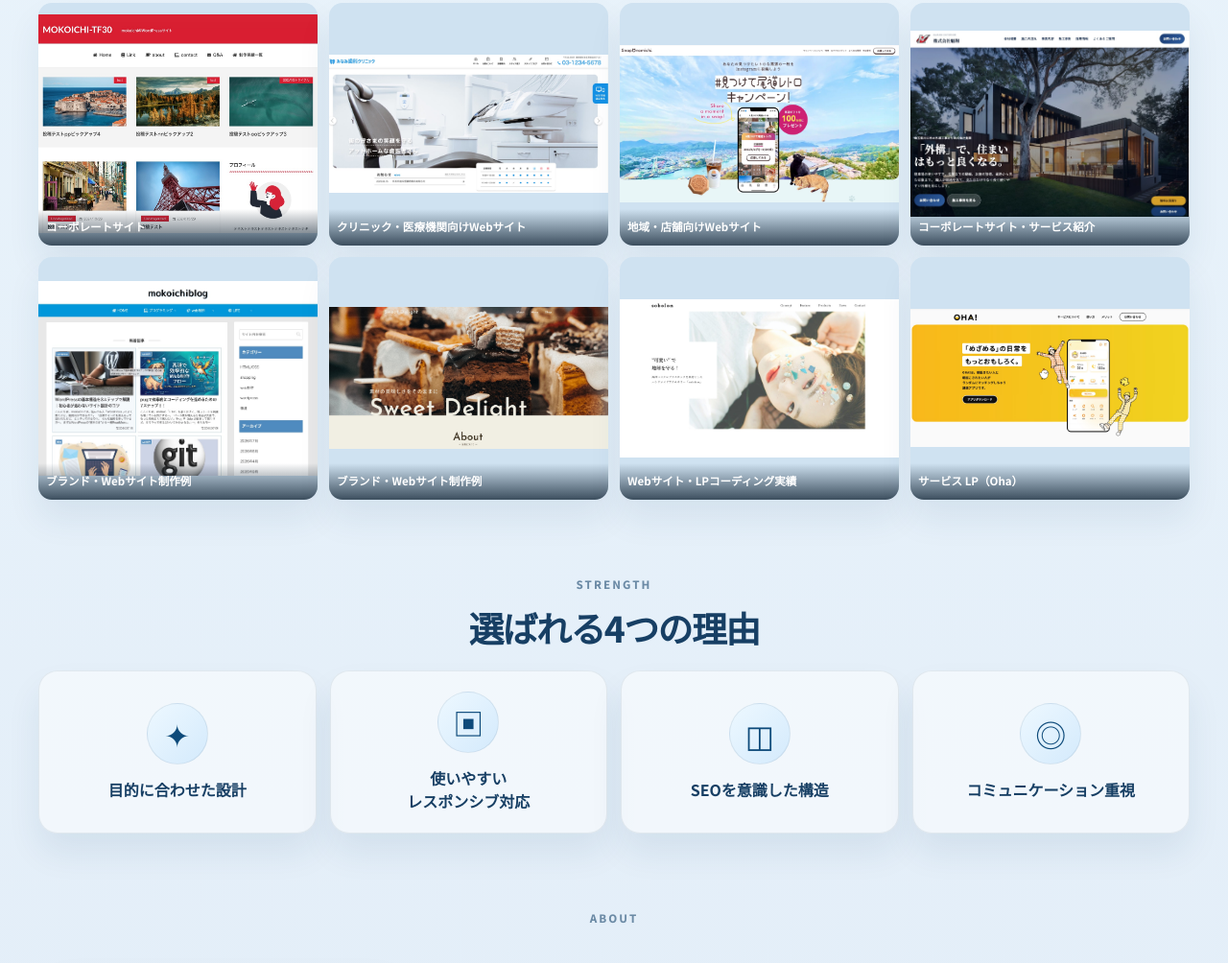
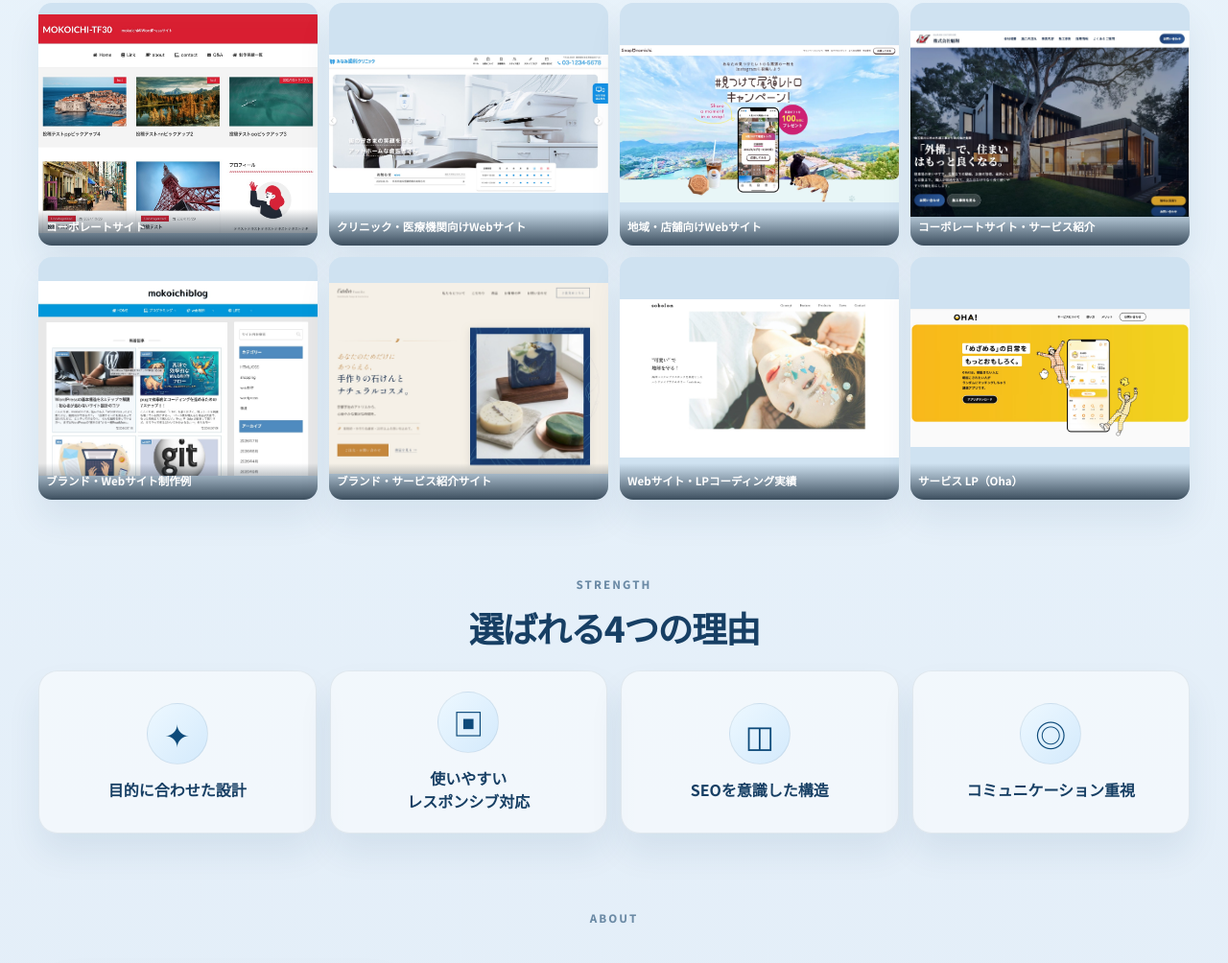
Before and after one commit to mk196790903/mokoichi_portfolio, a plain HTML site: page index.html in a window 1280 px wide. Shown: the part 1295-2299 px from the top of the page at 96% size. Drawn offline with Linux system fonts and the light colour scheme.

Commit message:
Update works section content and add new work image

```diff
--- a/index.html
+++ b/index.html
@@ -138,10 +138,10 @@
               alt="医療サイト" />
             <div class="work-label">ブランド・Webサイト制作例</div>
           </a>
-          <a class="work-item" href="https://mk196790903.github.io/practice/" target="_blank" rel="noreferrer">
-            <img src="./image/works-img6.jpeg"
+          <a class="work-item" href="https://mk196790903.github.io/atsurae/" target="_blank" rel="noreferrer">
+            <img src="./image/works-img10.jpg"
               alt="LP制作" />
-            <div class="work-label">ブランド・Webサイト制作例</div>
+            <div class="work-label">ブランド・サービス紹介サイト</div>
           </a>
           <a class="work-item" href="https://mk196790903.github.io/sobolon/" target="_blank" rel="noreferrer">
             <img src="./image/works-img7.jpeg"
```
Also changed, not shown: image/works-img10.jpg (added).
